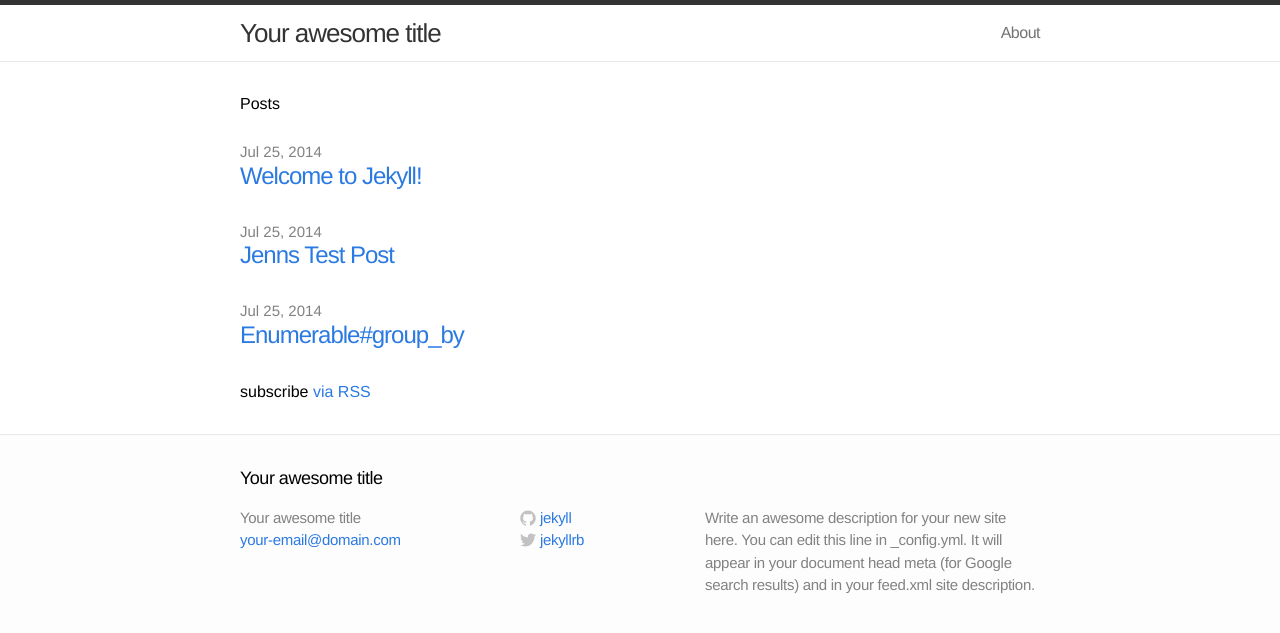
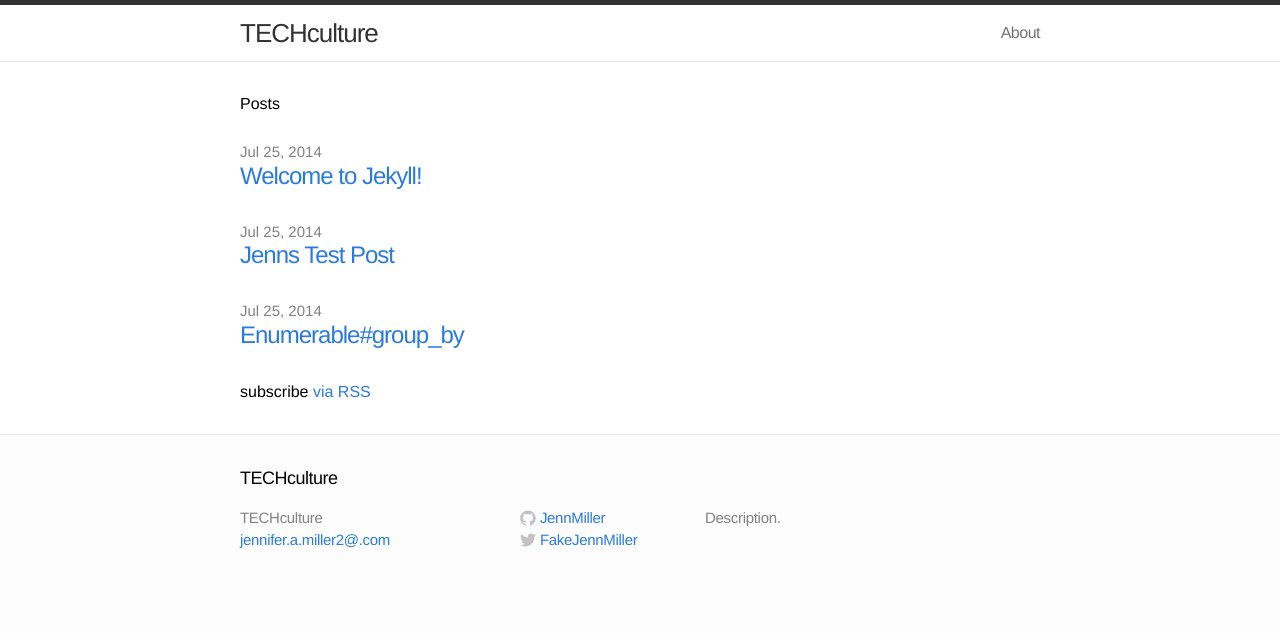
Before and after one commit to JayMiller21/JennMiller.github.io, a Jekyll site: the page built from index.html, in a window 1280 px wide. Shown: the top 633 px of the page. Built offline with Jekyll 4.4.1, drawn with Linux system fonts in a browser that asks for light colours.

Commit message:
added gemfile with gh-pages; added pygments, github flavored markdown, and utf encoding to config file; changed Enumerable#group_by post code block syntax from GFM to liqud.

```diff
--- /dev/null
+++ b/Gemfile
@@ -0,0 +1,2 @@
+source 'https://rubygems.org'
+gem 'github-pages'
--- a/_config.yml
+++ b/_config.yml
@@ -1,12 +1,16 @@
 # Site settings
-title: Your awesome title
-email: your-email@domain.com
-description: "Write an awesome description for your new site here. You can edit this line in _config.yml. It will appear in your document head meta (for Google search results) and in your feed.xml site description."
+title: TECHculture
+email: jennifer.a.miller2@.com
+description: "Description."
 baseurl: ""
 url: "http://yourdomain.com"
-twitter_username: jekyllrb
-github_username:  jekyll
+twitter_username: FakeJennMiller
+github_username:  JennMiller
 
 # Build settings
 markdown: kramdown
+kramdown:
+  input: GFM
 permalink: pretty
+highlighter: Pygments
+encoding: utf-8
```
Also changed, not shown: _posts/2014-07-25-Enumerable#group_by.md (+4 -4 lines), Gemfile.lock (added), 2 other files.
